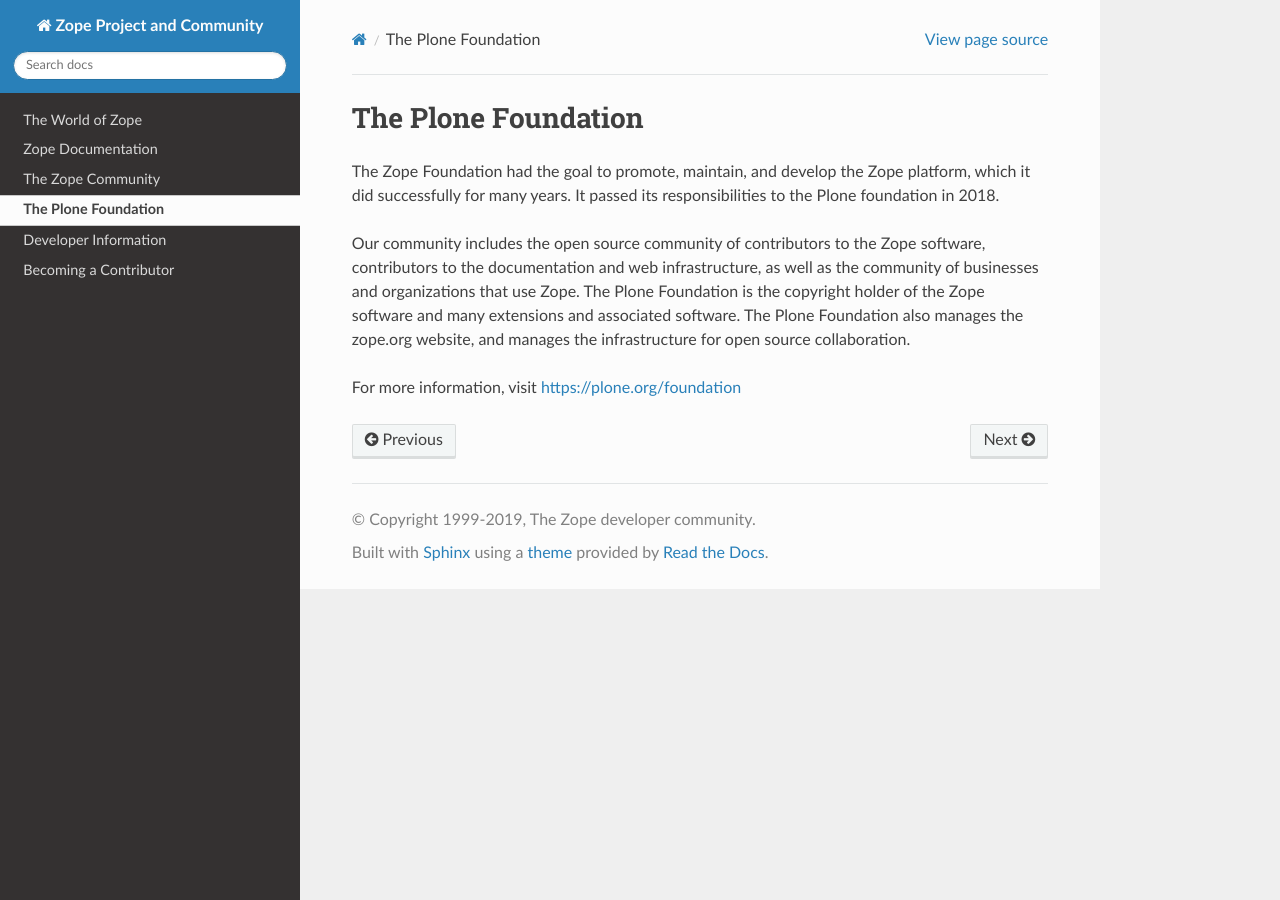
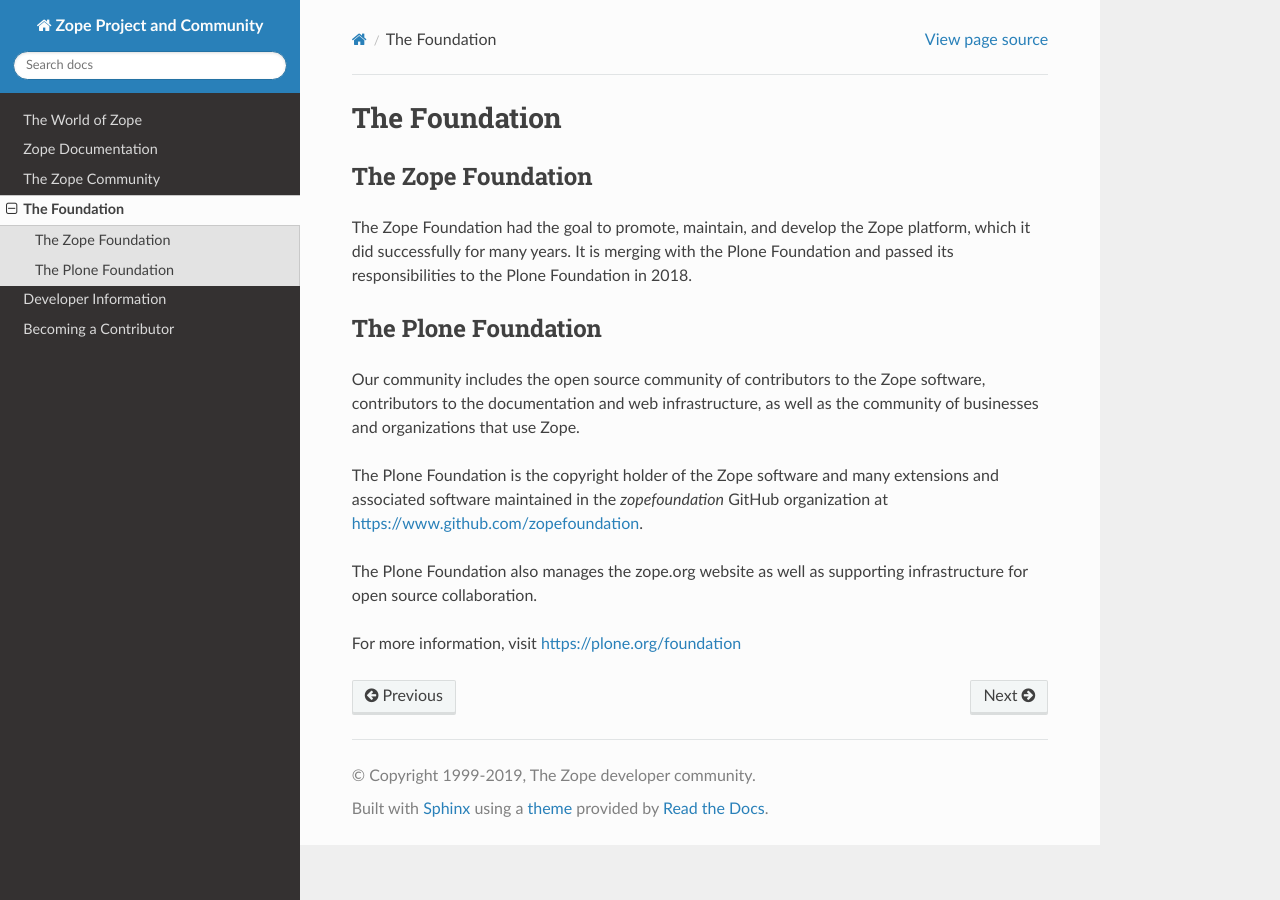
Before and after one commit to zopefoundation/www.zope.org, a Sphinx documentation site: the page built from docs/foundation.rst, in a window 1280 px wide. Built offline with Sphinx 7.4.7 and the Read the Docs theme 2.0.0, drawn with Linux system fonts in a browser that asks for light colours.

Commit message:
- make the distinction and history a little clearer

```diff
--- a/docs/foundation.rst
+++ b/docs/foundation.rst
@@ -1,17 +1,24 @@
+The Foundation
+==============
+
+The Zope Foundation
+-------------------
+The Zope Foundation had the goal to promote, maintain, and develop the
+Zope platform, which it did successfully for many years. It is merging with
+the Plone Foundation and passed its responsibilities to the Plone Foundation
+in 2018.
+
 The Plone Foundation
-====================
-
-The Zope Foundation had the goal to promote, maintain, and develop the
-Zope platform, which it did successfully for many years. It passed its
-responsibilities to the Plone foundation in 2018.
-
-
+--------------------
 Our community includes the open source community of contributors to
 the Zope software, contributors to the documentation and web
 infrastructure, as well as the community of businesses and
-organizations that use Zope. The Plone Foundation is the copyright
-holder of the Zope software and many extensions and associated
-software. The Plone Foundation also manages the zope.org website, and
-manages the infrastructure for open source collaboration.
+organizations that use Zope.
+
+The Plone Foundation is the copyright holder of the Zope software and many
+extensions and associated software maintained in the `zopefoundation` GitHub organization at https://www.github.com/zopefoundation.
+
+The Plone Foundation also manages the zope.org website as well as supporting
+infrastructure for open source collaboration.
 
 For more information, visit https://plone.org/foundation
```
